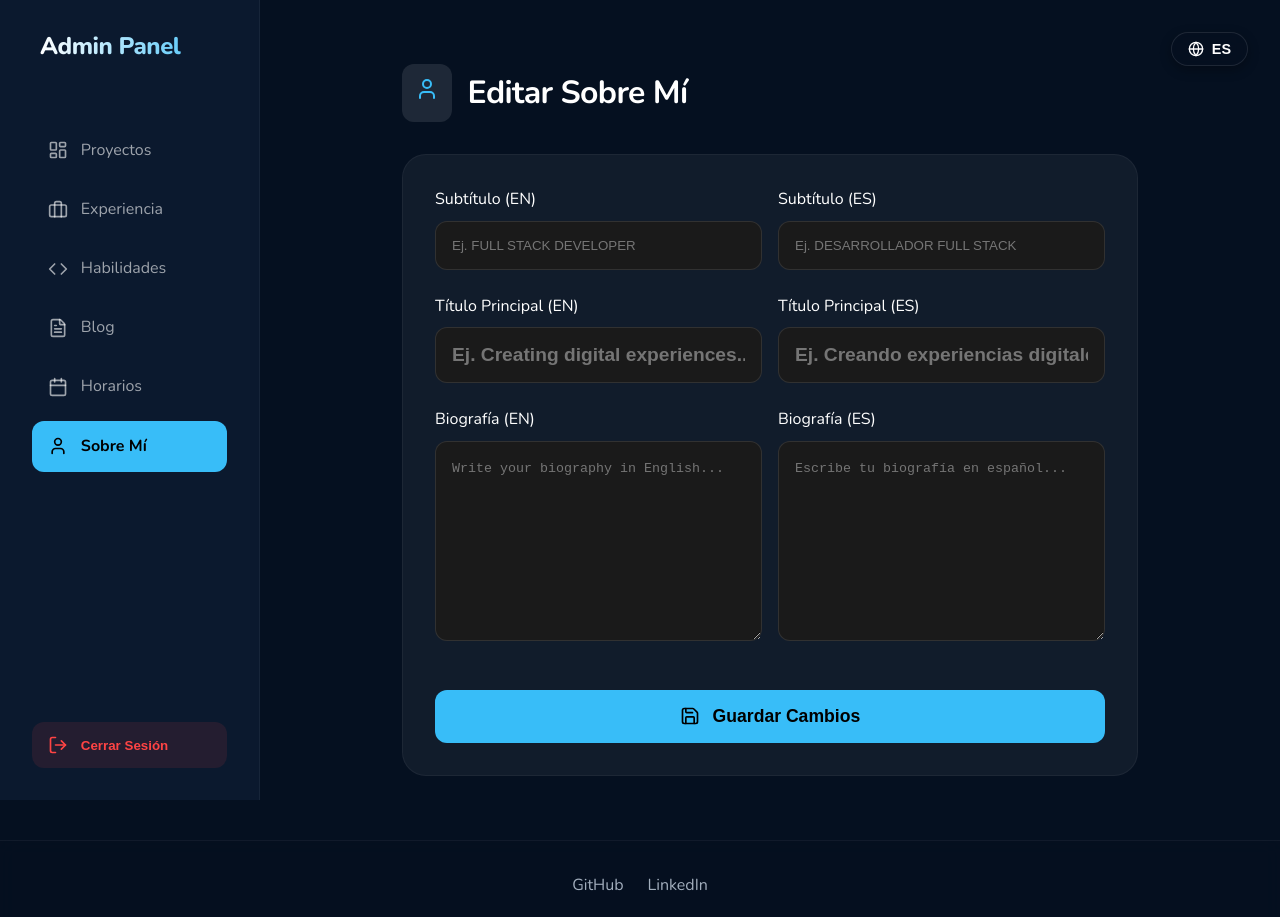
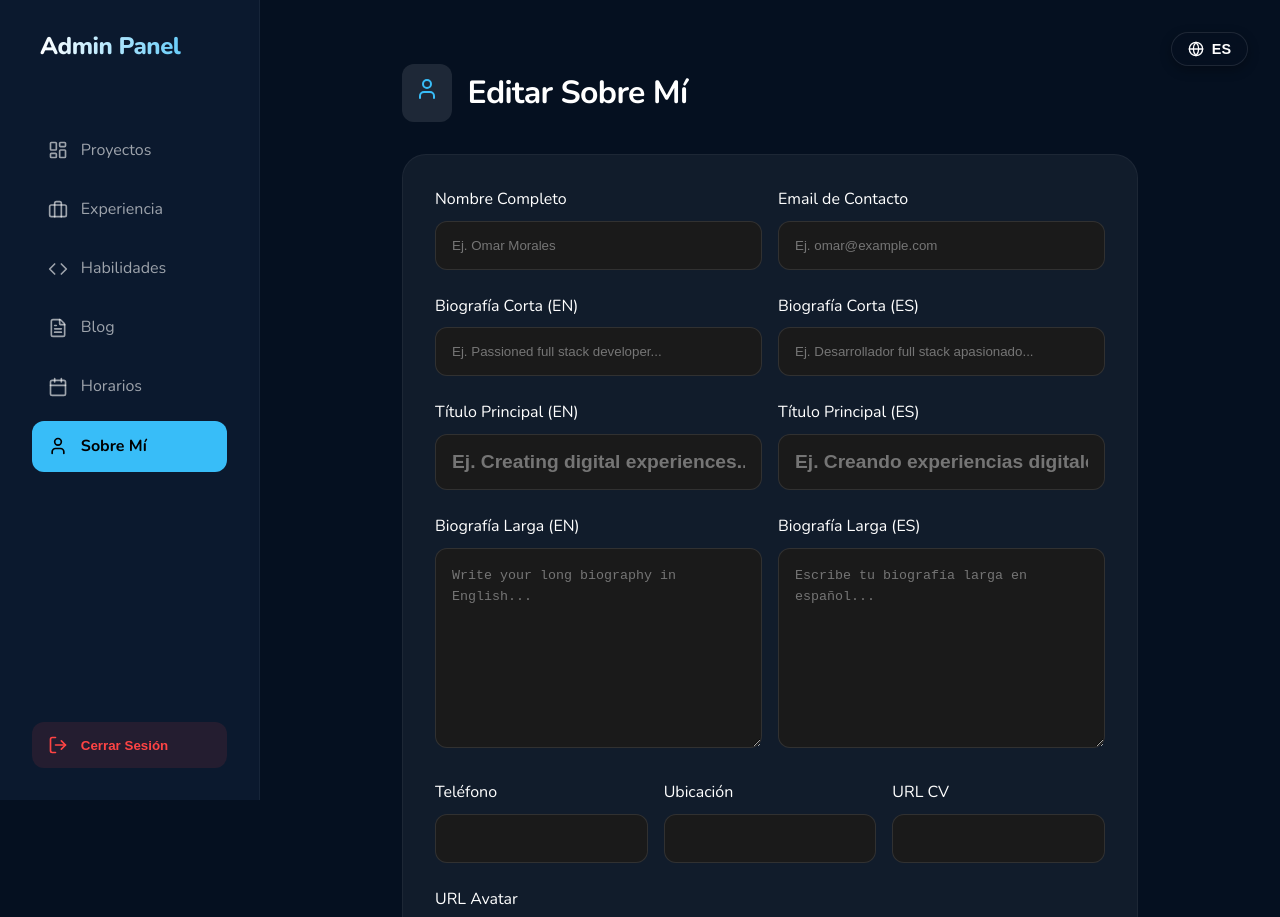
Before and after one commit to pomarmcdrac/PortfolioV2, a Next.js app: page /admin/about in a window 1280 px wide. Shown: the top 917 px of the page. Built offline with nearby package versions, Linux system fonts and the light colour scheme; no server answers; sample sign-in values are in the browser's storage.

Commit message:
fix: form to update about

```diff
--- a/src/app/admin/about/page.tsx
+++ b/src/app/admin/about/page.tsx
@@ -33,12 +33,19 @@ export default function AdminAbout() {
     try {
       const data = await getAbout();
       if (data) {
+        setValue("name", data.name);
+        setValue("email", data.email);
         setValue("title", data.title);
         setValue("titleEs", data.titleEs);
-        setValue("subtitle", data.subtitle);
-        setValue("subtitleEs", data.subtitleEs);
-        setValue("description", data.description);
-        setValue("descriptionEs", data.descriptionEs);
+        setValue("bio", data.bio);
+        setValue("bioEs", data.bioEs);
+        setValue("longBio", data.longBio);
+        setValue("longBioEs", data.longBioEs);
+        setValue("phone", data.phone);
+        setValue("location", data.location);
+        setValue("resumeUrl", data.resumeUrl);
+        setValue("avatar", data.avatar);
+        setValue("availableForWork", data.availableForWork);
       }
     } catch (error) {
       console.error(error);
@@ -111,24 +118,53 @@ export default function AdminAbout() {
           >
             <div>
               <label style={{ display: "block", marginBottom: "0.5rem" }}>
-                Subtítulo (EN)
+                Nombre Completo
               </label>
               <input
-                {...register("subtitle")}
+                {...register("name", { required: true })}
                 style={inputStyle}
-                placeholder="Ej. FULL STACK DEVELOPER"
-                maxLength={100}
+                placeholder="Ej. Omar Morales"
               />
             </div>
             <div>
               <label style={{ display: "block", marginBottom: "0.5rem" }}>
-                Subtítulo (ES)
+                Email de Contacto
               </label>
               <input
-                {...register("subtitleEs")}
+                {...register("email", { required: true })}
                 style={inputStyle}
-                placeholder="Ej. DESARROLLADOR FULL STACK"
-                maxLength={100}
+                placeholder="Ej. omar@example.com"
+              />
+            </div>
+          </div>
+
+          <div
+            style={{
+              display: "grid",
+              gridTemplateColumns: "1fr 1fr",
+              gap: "1rem",
+            }}
+          >
+            <div>
+              <label style={{ display: "block", marginBottom: "0.5rem" }}>
+                Biografía Corta (EN)
+              </label>
+              <input
+                {...register("bio", { required: true })}
+                style={inputStyle}
+                placeholder="Ej. Passioned full stack developer..."
+                maxLength={150}
+              />
+            </div>
+            <div>
+              <label style={{ display: "block", marginBottom: "0.5rem" }}>
+                Biografía Corta (ES)
+              </label>
+              <input
+                {...register("bioEs", { required: true })}
+                style={inputStyle}
+                placeholder="Ej. Desarrollador full stack apasionado..."
+                maxLength={150}
               />
             </div>
           </div>
@@ -181,35 +217,90 @@ export default function AdminAbout() {
           >
             <div>
               <label style={{ display: "block", marginBottom: "0.5rem" }}>
-                Biografía (EN)
+                Biografía Larga (EN)
               </label>
               <textarea
-                {...register("description", { required: true })}
+                {...register("longBio", { required: true })}
                 style={{
                   ...inputStyle,
                   minHeight: "200px",
                   resize: "vertical",
                   lineHeight: "1.6",
                 }}
-                placeholder="Write your biography in English..."
-                maxLength={5000}
+                placeholder="Write your long biography in English..."
               />
             </div>
             <div>
               <label style={{ display: "block", marginBottom: "0.5rem" }}>
-                Biografía (ES)
+                Biografía Larga (ES)
               </label>
               <textarea
-                {...register("descriptionEs", { required: true })}
+                {...register("longBioEs", { required: true })}
                 style={{
                   ...inputStyle,
                   minHeight: "200px",
                   resize: "vertical",
                   lineHeight: "1.6",
                 }}
-                placeholder="Escribe tu biografía en español..."
-                maxLength={5000}
+                placeholder="Escribe tu biografía larga en español..."
               />
+            </div>
+          </div>
+
+          <div
+            style={{
+              display: "grid",
+              gridTemplateColumns: "1fr 1fr 1fr",
+              gap: "1rem",
+            }}
+          >
+            <div>
+              <label style={{ display: "block", marginBottom: "0.5rem" }}>
+                Teléfono
+              </label>
+              <input {...register("phone")} style={inputStyle} />
+            </div>
+            <div>
+              <label style={{ display: "block", marginBottom: "0.5rem" }}>
+                Ubicación
+              </label>
+              <input {...register("location")} style={inputStyle} />
+            </div>
+            <div>
+              <label style={{ display: "block", marginBottom: "0.5rem" }}>
+                URL CV
+              </label>
+              <input {...register("resumeUrl")} style={inputStyle} />
+            </div>
+          </div>
+
+          <div
+            style={{
+              display: "grid",
+              gridTemplateColumns: "1fr 1fr",
+              gap: "1rem",
+            }}
+          >
+            <div>
+              <label style={{ display: "block", marginBottom: "0.5rem" }}>
+                URL Avatar
+              </label>
+              <input {...register("avatar")} style={inputStyle} />
+            </div>
+            <div
+              style={{
+                display: "flex",
+                alignItems: "center",
+                gap: "0.5rem",
+                marginTop: "1.5rem",
+              }}
+            >
+              <input
+                type="checkbox"
+                {...register("availableForWork")}
+                id="availableForWork"
+              />
+              <label htmlFor="availableForWork">Disponible para trabajar</label>
             </div>
           </div>
 
--- a/src/app/page.tsx
+++ b/src/app/page.tsx
@@ -124,7 +124,7 @@ export default function Home() {
               marginBottom: "1rem",
             }}
           >
-            {aboutData?.subtitle || t.hero.subtitle}
+            {aboutData?.bio || t.hero.subtitle}
           </span>
           <h1
             style={{
@@ -150,8 +150,8 @@ export default function Home() {
               whiteSpace: "pre-line",
             }}
           >
-            {aboutData?.description ? (
-              aboutData.description
+            {aboutData?.longBio ? (
+              aboutData.longBio
             ) : (
               <>
                 {t.hero.description}{" "}
```
